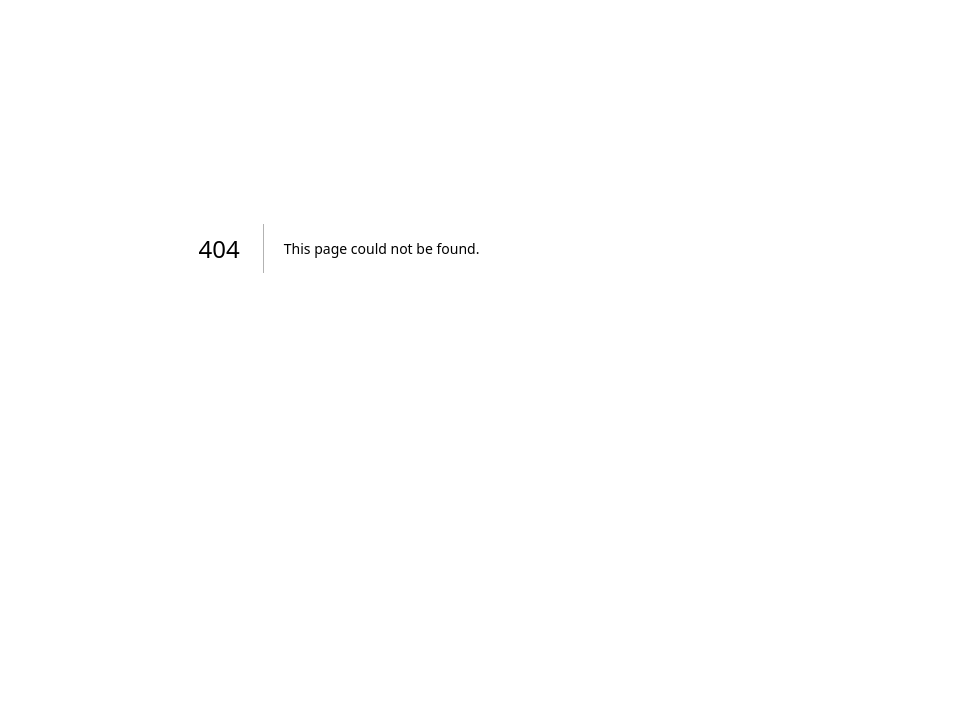
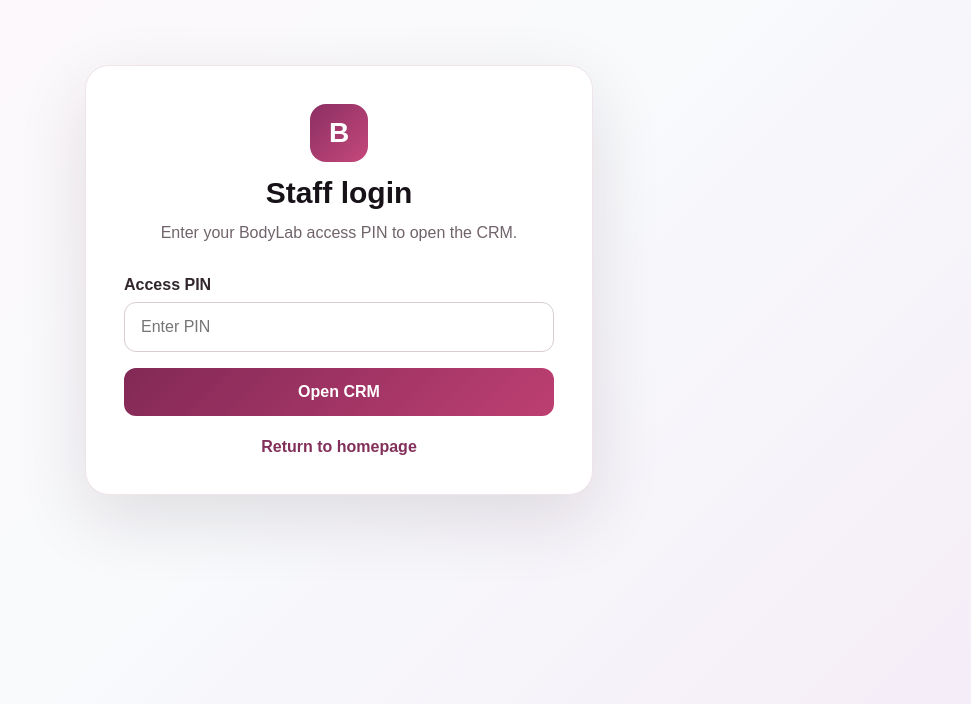
Before and after one commit to Siraajadams/thebodylab, a Next.js app: page /login in a window 1280 px wide. Before the commit this address had no page. Shown: the part 152-864 px from the top of the page, without its empty margins (301-1280 px from the left). Before the commit the page ends 800 px from the top, so only its background shows below. Built offline with nearby package versions, Linux system fonts and the light colour scheme.

Commit message:
Create page.tsx

```diff
--- /dev/null
+++ b/app/login/page.tsx
@@ -0,0 +1,181 @@
+"use client";
+
+import { FormEvent, useState } from "react";
+import { useRouter } from "next/navigation";
+
+export default function LoginPage() {
+  const router = useRouter();
+
+  const [pin, setPin] = useState("");
+  const [message, setMessage] = useState("");
+  const [loading, setLoading] = useState(false);
+
+  function handleLogin(event: FormEvent<HTMLFormElement>) {
+    event.preventDefault();
+
+    setMessage("");
+    setLoading(true);
+
+    const validPin = process.env.NEXT_PUBLIC_BODYLAB_PIN || "bodylab2026";
+
+    if (pin.trim() !== validPin) {
+      setMessage("Incorrect access PIN.");
+      setLoading(false);
+      return;
+    }
+
+    localStorage.setItem("bodylab_authenticated", "true");
+    router.push("/crm");
+  }
+
+  return (
+    <main
+      style={{
+        minHeight: "100vh",
+        display: "flex",
+        alignItems: "center",
+        justifyContent: "center",
+        padding: "24px",
+        background:
+          "linear-gradient(135deg, #fff7fb 0%, #f8fafc 55%, #f5edf7 100%)",
+        fontFamily: "Arial, sans-serif",
+      }}
+    >
+      <section
+        style={{
+          width: "100%",
+          maxWidth: "430px",
+          background: "#ffffff",
+          borderRadius: "24px",
+          padding: "38px",
+          boxShadow: "0 24px 70px rgba(42, 20, 35, 0.12)",
+          border: "1px solid #f0e4eb",
+        }}
+      >
+        <div style={{ textAlign: "center", marginBottom: "30px" }}>
+          <div
+            style={{
+              width: "58px",
+              height: "58px",
+              margin: "0 auto 14px",
+              borderRadius: "16px",
+              display: "flex",
+              alignItems: "center",
+              justifyContent: "center",
+              background: "linear-gradient(135deg, #8b2f63, #c5487b)",
+              color: "#ffffff",
+              fontWeight: 800,
+              fontSize: "28px",
+            }}
+          >
+            B
+          </div>
+
+          <h1
+            style={{
+              margin: 0,
+              fontSize: "30px",
+              color: "#171217",
+              fontWeight: 800,
+            }}
+          >
+            Staff login
+          </h1>
+
+          <p
+            style={{
+              margin: "10px 0 0",
+              color: "#70636b",
+              lineHeight: 1.6,
+            }}
+          >
+            Enter your BodyLab access PIN to open the CRM.
+          </p>
+        </div>
+
+        <form onSubmit={handleLogin}>
+          <label
+            htmlFor="pin"
+            style={{
+              display: "block",
+              marginBottom: "8px",
+              color: "#31272d",
+              fontWeight: 700,
+            }}
+          >
+            Access PIN
+          </label>
+
+          <input
+            id="pin"
+            type="password"
+            value={pin}
+            onChange={(event) => setPin(event.target.value)}
+            placeholder="Enter PIN"
+            autoComplete="current-password"
+            required
+            style={{
+              width: "100%",
+              boxSizing: "border-box",
+              padding: "15px 16px",
+              borderRadius: "12px",
+              border: "1px solid #d8ccd3",
+              fontSize: "16px",
+              outline: "none",
+              marginBottom: "16px",
+            }}
+          />
+
+          {message && (
+            <p
+              style={{
+                margin: "0 0 16px",
+                padding: "12px",
+                borderRadius: "10px",
+                background: "#fff1f2",
+                color: "#b42336",
+                fontSize: "14px",
+              }}
+            >
+              {message}
+            </p>
+          )}
+
+          <button
+            type="submit"
+            disabled={loading}
+            style={{
+              width: "100%",
+              border: "none",
+              borderRadius: "12px",
+              padding: "15px 18px",
+              background: loading
+                ? "#b99cab"
+                : "linear-gradient(135deg, #822956, #bd3f72)",
+              color: "#ffffff",
+              fontSize: "16px",
+              fontWeight: 800,
+              cursor: loading ? "not-allowed" : "pointer",
+            }}
+          >
+            {loading ? "Signing in..." : "Open CRM"}
+          </button>
+        </form>
+
+        <a
+          href="/"
+          style={{
+            display: "block",
+            marginTop: "22px",
+            textAlign: "center",
+            color: "#82305b",
+            textDecoration: "none",
+            fontWeight: 700,
+          }}
+        >
+          Return to homepage
+        </a>
+      </section>
+    </main>
+  );
+}
```
